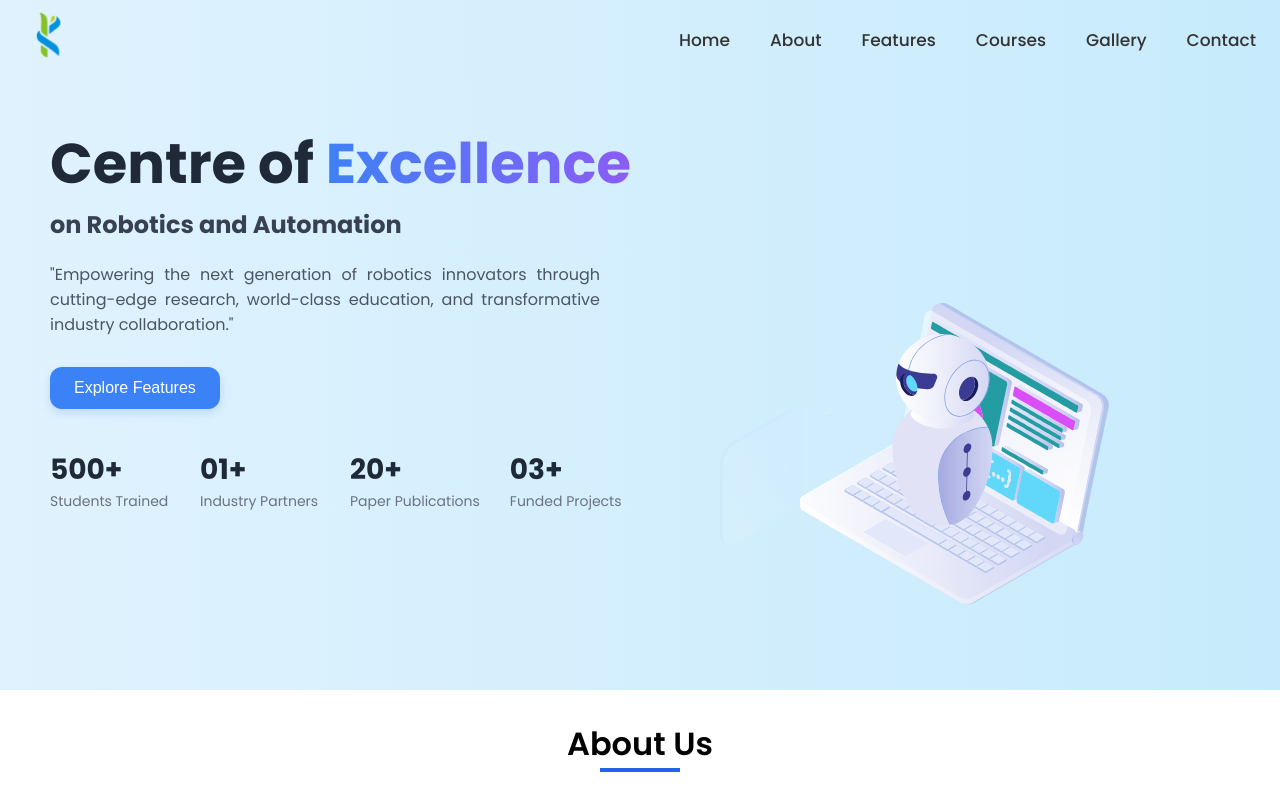
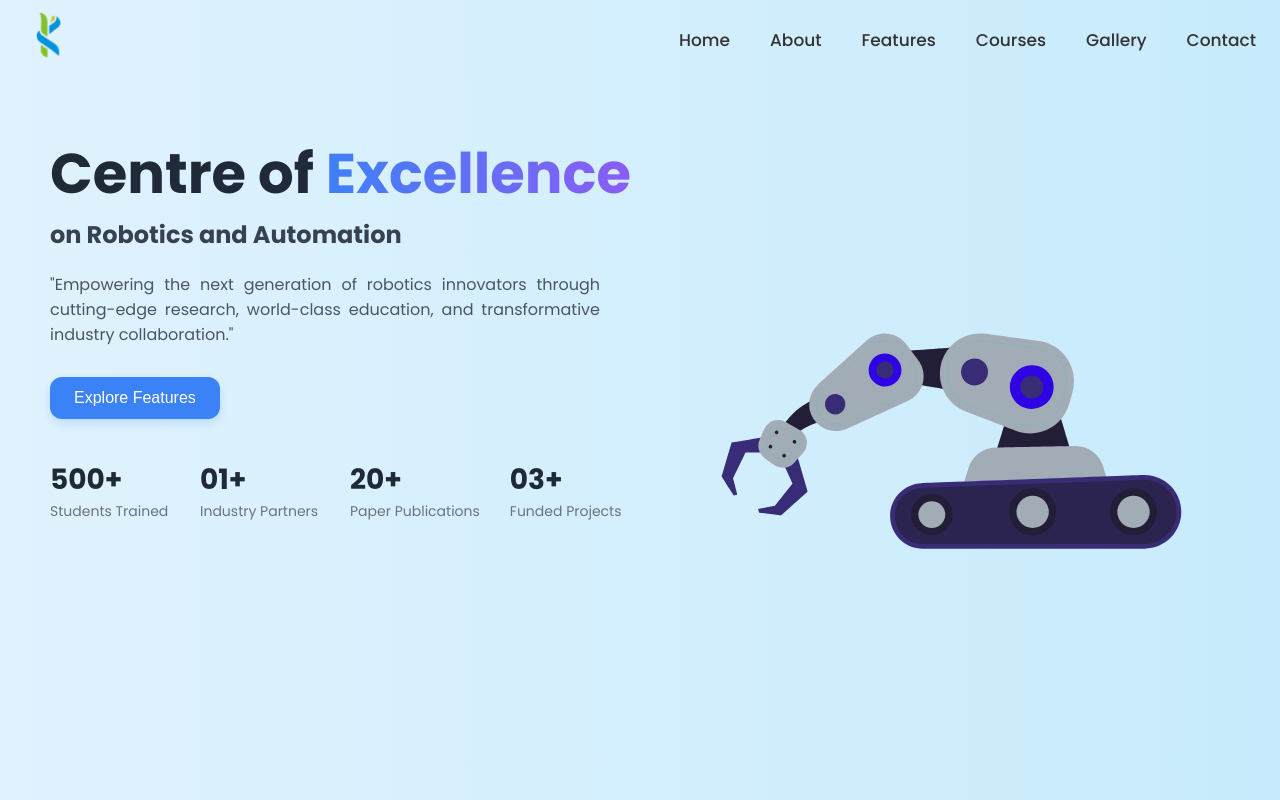
Before and after one commit to Kiruthick-07/COE---Portfolio, a React (Vite) app in the folder Coe - mts/: page / in a window 1280 px wide. Shown: the top 800 px of the page. Built offline with nearby package versions, Linux system fonts and the light colour scheme.

Commit message:
Fix : Nav-bar fix

```diff
--- a/Coe - mts/src/App.css
+++ b/Coe - mts/src/App.css
@@ -1,7 +1,10 @@
 @import url('https://fonts.googleapis.com/css2?family=Poppins:wght@400;500;600;700&display=swap');
+
 .body {
   font-family: 'Poppins', sans-serif;
   padding: 0px;
   margin: 0px;
   scroll-behavior: smooth;
+  overflow-x: hidden;
+  min-height: 100vh;
 }
--- a/Coe - mts/src/App.jsx
+++ b/Coe - mts/src/App.jsx
@@ -16,7 +16,7 @@ function App() {
   return (
     <div className='body'>
       <Navbar />
-      <div id="home" style={{ marginTop: '70px' }}>
+      <div id="home" style={{ paddingTop: '80px' }}>
         <Landingpage />
       </div>
       <div id="about">
--- a/Coe - mts/src/Components/Landingpage.css
+++ b/Coe - mts/src/Components/Landingpage.css
@@ -1,11 +1,18 @@
 @import url('https://fonts.googleapis.com/css2?family=Poppins:wght@400;500;600;700&display=swap');
+
+/* Mobile viewport fix */
+@viewport {
+  width: device-width;
+  initial-scale: 1;
+}
 
 .hero-section {
     font-family: 'Poppins', sans-serif;
     background: linear-gradient(to right, rgb(241, 250, 251), #e3f7fc);
-    min-height: 75vh;
-    height: 75vh;
+    min-height: calc(100vh - 80px);
+    height: auto;
     box-sizing: border-box;
+    overflow-x: hidden;
 }
 button:hover {
     transform: scale(1.05);
@@ -18,6 +25,7 @@ button:hover {
     .hero-section {
       flex-direction: column;
       padding: 20px;
+      min-height: calc(100vh - 80px);
     }
 
     .hero-section div {
@@ -27,7 +35,7 @@ button:hover {
     .textdiv{
         text-align: center;
         font-size: 10px;
-        margin-top: -50px;
+        margin-top: 0px;
     }
     .h1txt{
         font-size: 10px;
--- a/Coe - mts/src/Components/Landingpage.jsx
+++ b/Coe - mts/src/Components/Landingpage.jsx
@@ -1,7 +1,7 @@
 import React from 'react';
 import Lottie from 'lottie-react';
 import './Landingpage.css';
-import roboticArmAnimation from '../Animations/robotstat.json';
+import roboticArmAnimation from '../Animations/robotclaw.json';
 import { text } from '@fortawesome/fontawesome-svg-core';
 
 
@@ -16,7 +16,7 @@ const HeroSection = () => {
   };
 
   return (
-    <div style={styles.hero}>
+    <div style={styles.hero} className="hero-section">
       {/* Left Text Section */}
       <div style={styles.left} className='hero'>
         <div className='textdiv'>
@@ -74,9 +74,9 @@ const styles = {
     justifyContent: 'space-between',
     padding: '60px 50px',
     background: 'linear-gradient(to right, #e0f2fe,rgb(199, 235, 252))',
-
     color: '#111827',
     flexWrap: 'wrap',
+    minHeight: 'calc(100vh - 80px)',
   },
   left: {
     flex: '1 1 50%',
@@ -194,7 +194,6 @@ const styles = {
     display: 'flex',
     alignItems: 'center',
     justifyContent: 'center',
-
   },
 };
 
--- a/Coe - mts/src/Components/Navbar.css
+++ b/Coe - mts/src/Components/Navbar.css
@@ -5,8 +5,10 @@
   box-sizing: border-box;
 }
 
-body {
+html, body {
   overflow-x: hidden;
+  height: 100%;
+  width: 100%;
 }
 
 .navbar-container {
@@ -90,7 +92,7 @@ body {
     position: fixed;
     top: 0;
     right: -100%;
-    height: 100vh;
+    height: 100%;
     width: 70%;
     background: linear-gradient(to right, #e0f2fe, rgb(199, 235, 252));
     padding-top: 100px;
@@ -98,6 +100,7 @@ body {
     gap: 20px;
     transition: right 0.3s ease-in-out;
     z-index: 1001;
+    overflow-y: auto;
   }
 
   .navbar-links-mobile.open {
--- a/Coe - mts/src/index.css
+++ b/Coe - mts/src/index.css
@@ -1,4 +1,12 @@
-body{
+html, body {
   padding: 0px;
   margin: 0px;
+  height: 100%;
+  width: 100%;
+  overflow-x: hidden;
 }
+
+#root {
+  height: 100%;
+  width: 100%;
+}
```
